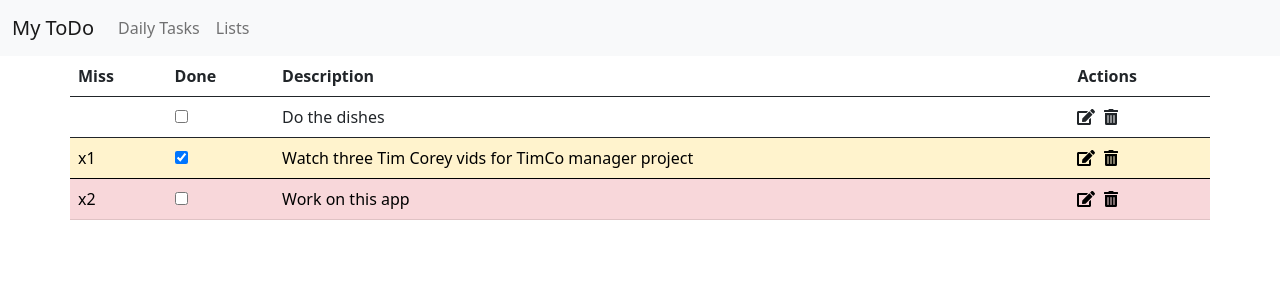
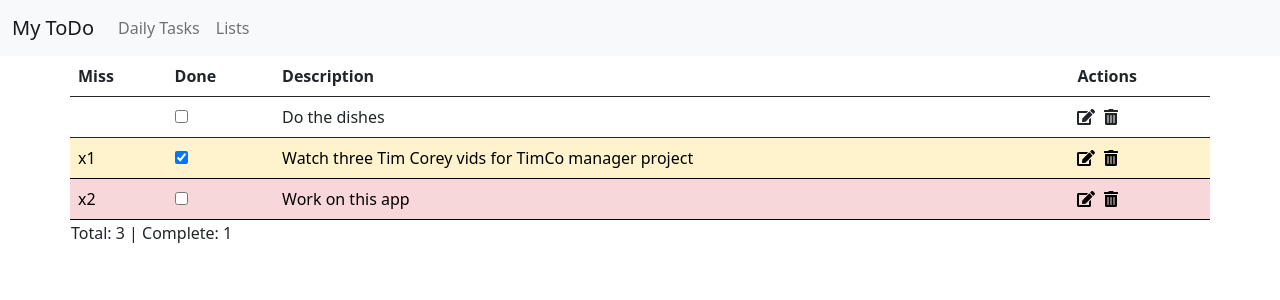
Before and after one commit to walkersoft/my-todoer-angular, an Angular app: page / in a window 1280 px wide. Shown: the top 300 px of the page. Built offline with nearby package versions, Linux system fonts and the light colour scheme.

Commit message:
implemented partial checklist (ability to mark/tally completions)

```diff
--- a/src/app/app.module.ts
+++ b/src/app/app.module.ts
@@ -1,4 +1,5 @@
 import { NgModule } from '@angular/core';
+import { FormsModule } from '@angular/forms';
 import { BrowserModule } from '@angular/platform-browser';
 import { FontAwesomeModule } from '@fortawesome/angular-fontawesome';
 
@@ -12,7 +13,8 @@ import { TodaysTasksComponent } from './todays-tasks/todays-tasks.component';
   ],
   imports: [
     BrowserModule,
-    FontAwesomeModule
+    FontAwesomeModule,
+    FormsModule
   ],
   providers: [],
   bootstrap: [AppComponent]
--- a/src/app/todays-tasks/todays-tasks.component.html
+++ b/src/app/todays-tasks/todays-tasks.component.html
@@ -13,14 +13,23 @@
         <tbody *ngFor="let task of todaysTasks.items">
           <tr class="{{task.bleedOverCount == 0 ? 'table-default' : task.bleedOverCount > 1 ? 'table-danger' : 'table-warning'}}">
             <td><span *ngIf="task.bleedOverCount > 0">x{{ task.bleedOverCount }}</span></td>
-            <td><input type="checkbox" [checked]="task.completed"/></td>
+            <td>
+              <input type="checkbox"
+                     [checked]="task.completed"
+                     [(ngModel)]="task.completed"
+                     [ngModelOptions]="{standalone: true}"
+                     (ngModelChange)="updateTaskTallies()"/>
+            </td>
             <td>{{ task.name }}</td>
             <td>
-              <fa-icon [icon]="faEdit"></fa-icon>&nbsp;
-              <fa-icon [icon]="faTrashAlt"></fa-icon>
+              <fa-icon [icon]="faEdit" title="Edit"></fa-icon>&nbsp;
+              <fa-icon [icon]="faTrashAlt" title="Delete"></fa-icon>
             </td>
           </tr>
         </tbody>
+        <tfoot>
+          <td colspan="4">Total: {{ taskCount }} | Complete: {{ completeCount }}</td>
+        </tfoot>
       </table>
     </div>
   </form>
--- a/src/app/todays-tasks/todays-tasks.component.ts
+++ b/src/app/todays-tasks/todays-tasks.component.ts
@@ -1,4 +1,4 @@
-import { Component, OnInit } from '@angular/core';
+import { Component, OnChanges, OnInit, SimpleChange, SimpleChanges } from '@angular/core';
 import { faEdit, faTrashAlt } from '@fortawesome/free-solid-svg-icons';
 import { TaskList } from './TaskList';
 
@@ -7,35 +7,49 @@ import { TaskList } from './TaskList';
   templateUrl: './todays-tasks.component.html',
   styleUrls: ['./todays-tasks.component.css']
 })
-export class TodaysTasksComponent implements OnInit {
+export class TodaysTasksComponent implements OnInit, OnChanges {
 
+  //font-awesomes in component
   faEdit = faEdit;
   faTrashAlt = faTrashAlt;
+
+  taskCount: number = 0;
+  completeCount: number = 0;
+
   todaysTasks: TaskList = {
-    "day": new Date(),
-    "name": Date.now.toString(),
-    "items": [
+    day: new Date(),
+    name: Date.now.toString(),
+    items: [
       {
-        "name": "Do the dishes",
-        "completed": false,
-        "bleedOverCount": 0
+        name: "Do the dishes",
+        completed: false,
+        bleedOverCount: 0
       },
       {
-        "name": "Watch three Tim Corey vids for TimCo manager project",
-        "completed": true,
-        "bleedOverCount": 1
+        name: "Watch three Tim Corey vids for TimCo manager project",
+        completed: true,
+        bleedOverCount: 1
       },
       {
-        "name": "Work on this app",
-        "completed": false,
-        "bleedOverCount": 2
+        name: "Work on this app",
+        completed: false,
+        bleedOverCount: 2
       },
     ]
   };
 
   constructor() { }
+  ngOnChanges(): void {
+    this.updateTaskTallies();
+  }
 
   ngOnInit(): void {
+    this.updateTaskTallies();
+  }
+
+  updateTaskTallies() {
+    this.taskCount = this.todaysTasks.items.length;
+    this.completeCount = this.todaysTasks.items.filter((t) => t.completed).length;
   }
 
 }
```
